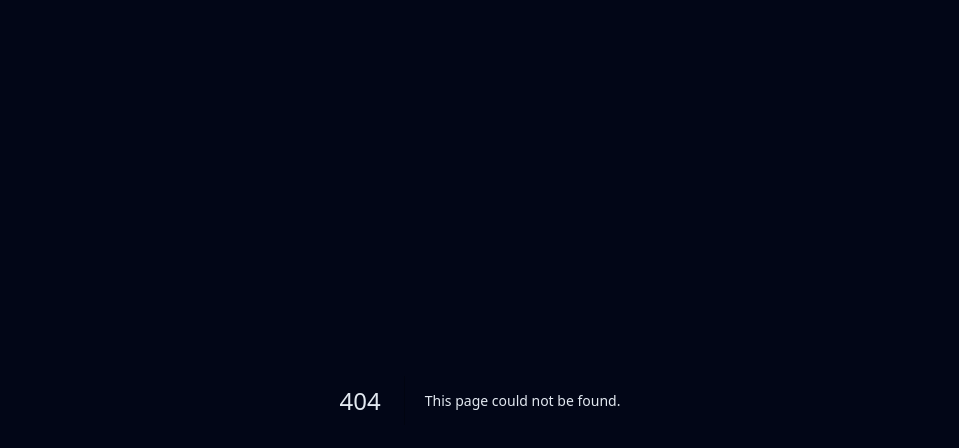
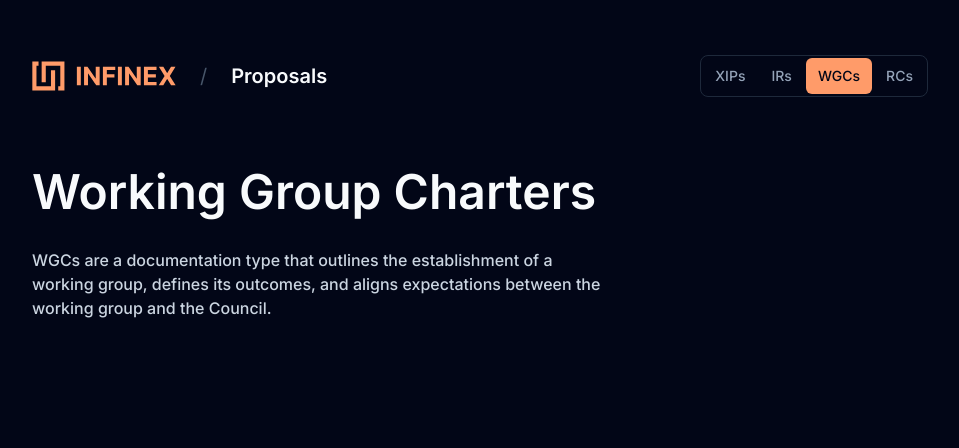
Before and after one commit to infinex-xyz/proposals, a Next.js app: page /wgcs in a window 1280 px wide. Before the commit this address had no page. Shown: the top 448 px of the page, without its empty margins (160-1119 px from the left). Built offline with nearby package versions, Linux system fonts and the light colour scheme.

Commit message:
Adding pages

```diff
--- /dev/null
+++ b/src/app/irs/page.tsx
@@ -0,0 +1,15 @@
+import { Header } from '@/components/Header';
+import { PageContainer, PageIntro, PageTitle } from '@/components/UI';
+
+export default async function Home() {
+  return (
+    <PageContainer>
+      <Header currentPage="IRs" />
+      <PageTitle>Infinex Referendums</PageTitle>
+      <PageIntro>
+        IRs are the mechanism for how meta-governance changes are made to the
+        Infinex Protocol.
+      </PageIntro>
+    </PageContainer>
+  );
+}
--- /dev/null
+++ b/src/app/rcs/page.tsx
@@ -0,0 +1,15 @@
+import { Header } from '@/components/Header';
+import { PageContainer, PageIntro, PageTitle } from '@/components/UI';
+
+export default async function Home() {
+  return (
+    <PageContainer>
+      <Header currentPage="RCs" />
+      <PageTitle>Release Candicates</PageTitle>
+      <PageIntro>
+        RCs are an alternative method in which only approved working groups are
+        able to bundle proposed changes for approval by the council.
+      </PageIntro>
+    </PageContainer>
+  );
+}
--- /dev/null
+++ b/src/app/wgcs/page.tsx
@@ -0,0 +1,16 @@
+import { Header } from '@/components/Header';
+import { PageContainer, PageIntro, PageTitle } from '@/components/UI';
+
+export default async function Home() {
+  return (
+    <PageContainer>
+      <Header currentPage="WGCs" />
+      <PageTitle>Working Group Charters</PageTitle>
+      <PageIntro>
+        WGCs are a documentation type that outlines the establishment of a
+        working group, defines its outcomes, and aligns expectations between the
+        working group and the Council.
+      </PageIntro>
+    </PageContainer>
+  );
+}
```
